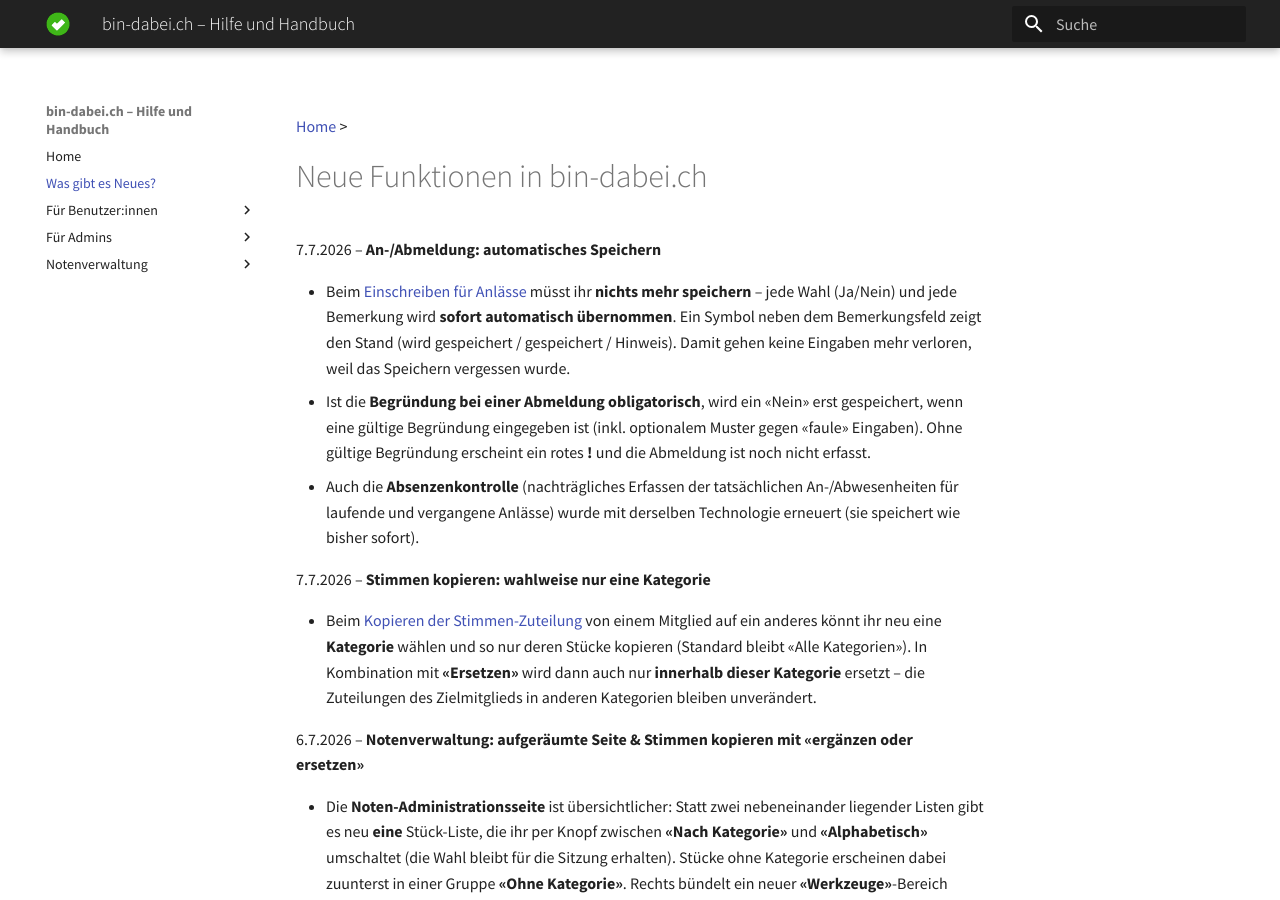
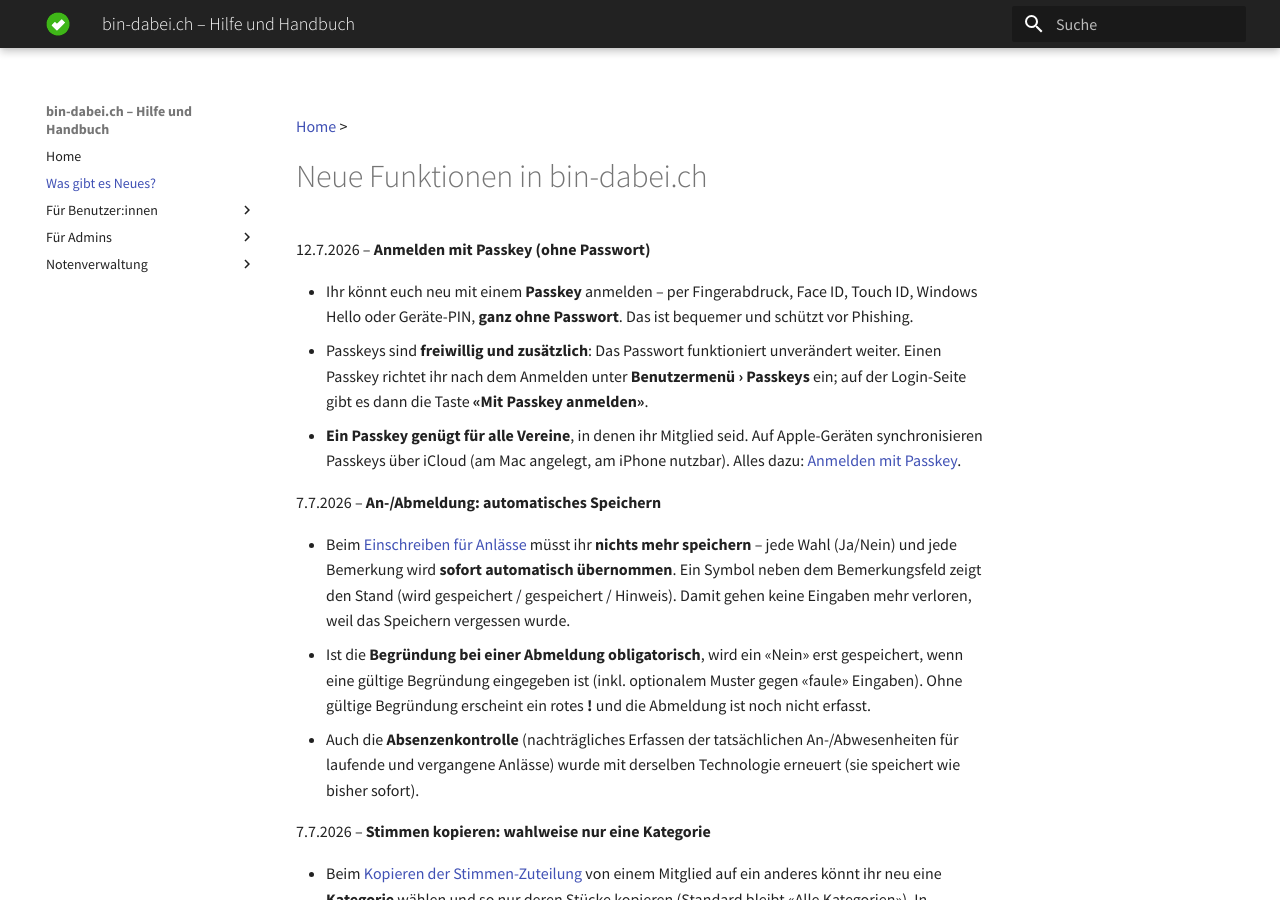
Before and after one commit to ritterg/bin-dabei-dokumentation, an MkDocs documentation site: the page built from docs/changelog.md, in a window 1280 px wide and 900 px high. Built offline with MkDocs 1.6.1 and Material for MkDocs 9.7.7, drawn with Linux system fonts in a browser that asks for light colours; some web fonts are replaced.

Commit message:
docs: passkey login — user guide + changelog + nav

```diff
--- a/docs/changelog.md
+++ b/docs/changelog.md
@@ -1,6 +1,12 @@
 [Home](/) >
 
 # Neue Funktionen in bin-dabei.ch
+
+12.7.2026 – **Anmelden mit Passkey (ohne Passwort)**
+
+- Ihr könnt euch neu mit einem **Passkey** anmelden – per Fingerabdruck, Face ID, Touch ID, Windows Hello oder Geräte-PIN, **ganz ohne Passwort**. Das ist bequemer und schützt vor Phishing.
+- Passkeys sind **freiwillig und zusätzlich**: Das Passwort funktioniert unverändert weiter. Einen Passkey richtet ihr nach dem Anmelden unter **Benutzermenü › Passkeys** ein; auf der Login-Seite gibt es dann die Taste **«Mit Passkey anmelden»**.
+- **Ein Passkey genügt für alle Vereine**, in denen ihr Mitglied seid. Auf Apple-Geräten synchronisieren Passkeys über iCloud (am Mac angelegt, am iPhone nutzbar). Alles dazu: [Anmelden mit Passkey](/user/passkeys).
 
 7.7.2026 – **An-/Abmeldung: automatisches Speichern**
 
--- a/mkdocs.yml
+++ b/mkdocs.yml
@@ -30,6 +30,7 @@
   - Was gibt es Neues?: changelog.md
   - Für Benutzer:innen:
     - Übersicht: user/index.md
+    - Anmelden mit Passkey: user/passkeys.md
     - Einschreiben für Anlässe: user/einschreiben.md
     - Probenplan als PDF: user/probenplan.md
     - Probenplan als Kalender-Abo: user/kalenderabo.md
```
Also changed, not shown: docs/user/passkeys.md (added, +26 -0 lines).
